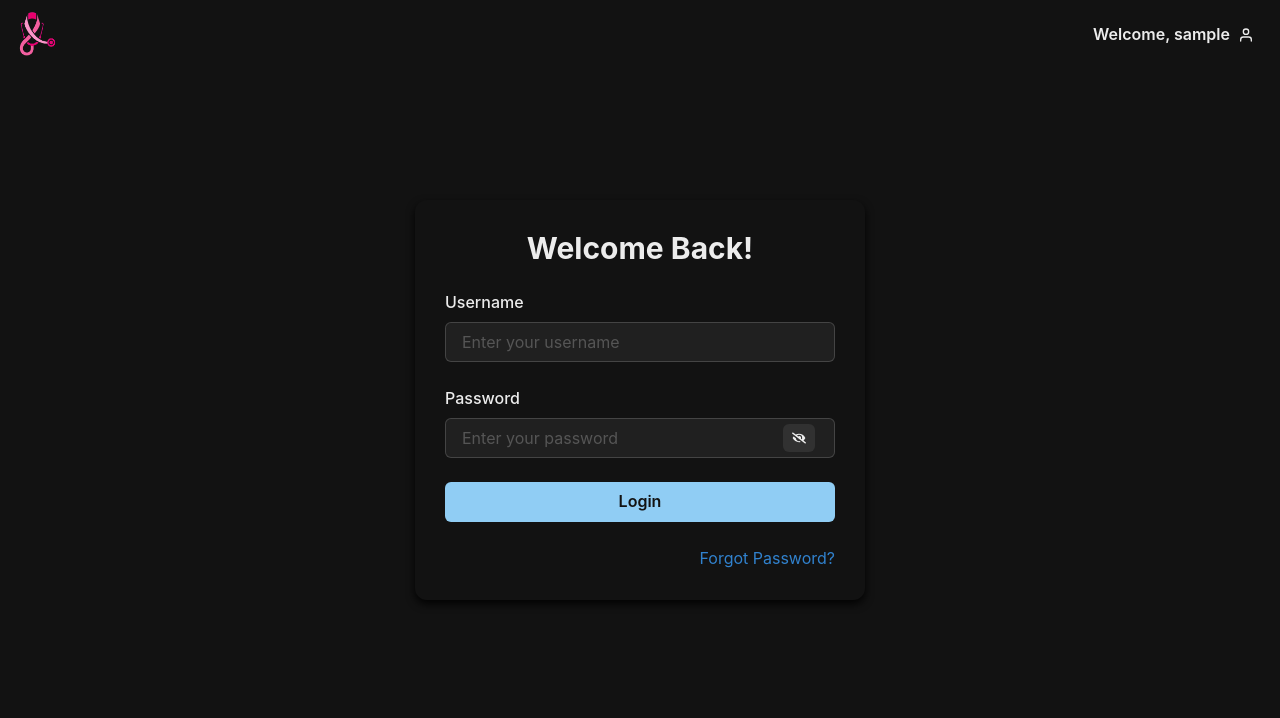
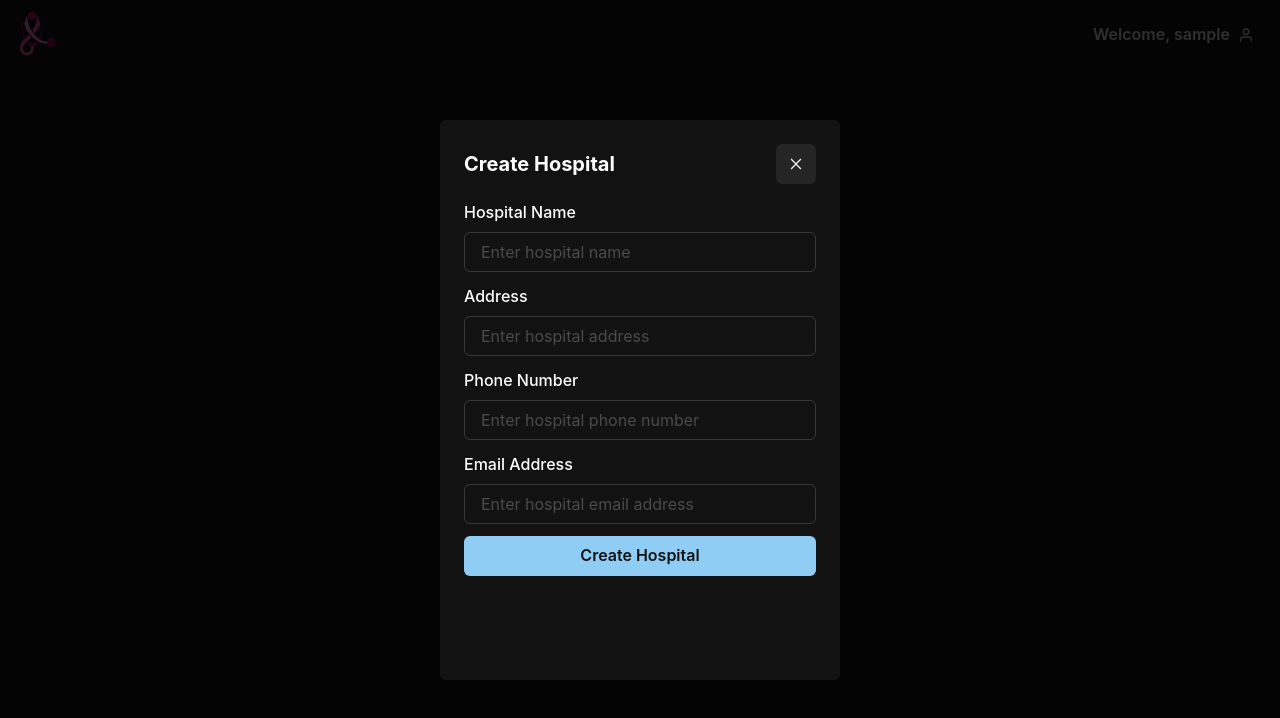
Before and after one commit to AnojAryal/CancerCellDetector-Frontend, a React (Vite) app: page /create-hospital in a window 1280 px wide. Before the commit this address led to /login. Shown: the top 718 px of the page. Built offline with nearby package versions, Linux system fonts and the light colour scheme; sample sign-in values are in the browser's storage.

Commit message:
CreateHospital component created

```diff
--- a/src/App.tsx
+++ b/src/App.tsx
@@ -10,6 +10,7 @@ import UserSetting from "./components/user/UserSetting.tsx";
 import ProtectedRoute from "./components/generic/ProtectedRoute.tsx";
 import Admin from "./components/admin/Admin.tsx";
 import ChangePassword from "./components/user/UserChangePassword.tsx";
+import CreateHospital from "./components/admin/CreateHospital.tsx";
 
 
 function App() {
@@ -46,6 +47,7 @@ function App() {
           <Route path="/change-password" element={<ChangePassword />} />
           <Route path="/settings" element={<UserSetting />} />
           <Route path="/admin" element={<Admin />} />
+          <Route path="/create-hospital" element={<CreateHospital />} />
           <Route
             path="/home"
             element={
--- a/src/components/admin/Admin.tsx
+++ b/src/components/admin/Admin.tsx
@@ -18,7 +18,7 @@ const Admin = () => {
 
   const handleCreateHospital = () => {
     console.log("create hospital clicked");
-
+    navigate("/create-hospital")
   };
 
   const handleCreateUser = () => {
--- /dev/null
+++ b/src/components/admin/CreateHospital.tsx
@@ -0,0 +1,119 @@
+import React, { useState } from "react";
+import {
+  Button,
+  FormControl,
+  FormLabel,
+  Input,
+  Heading,
+  VStack,
+  HStack,
+  IconButton,
+} from "@chakra-ui/react";
+import { AiOutlineClose } from "react-icons/ai";
+import { useNavigate } from "react-router-dom";
+import BoxGrid from "../generic/BoxGrid";
+
+const CreateHospital = () => {
+  const navigate = useNavigate();
+  const [formData, setFormData] = useState({
+    name: "",
+    address: "",
+    phone: "",
+    email: "",
+  });
+
+  const handleChange = (e: React.ChangeEvent<HTMLInputElement>) => {
+    const { name, value } = e.target;
+    setFormData((prevState) => ({
+      ...prevState,
+      [name]: value,
+    }));
+  };
+
+  const handleSubmit = (e: React.FormEvent<HTMLFormElement>) => {
+    e.preventDefault();
+    console.log("Form data:", formData);
+    setFormData({
+      name: "",
+      address: "",
+      phone: "",
+      email: "",
+    });
+  };
+
+  return (
+    <BoxGrid>
+      <HStack justifyContent="space-between" mb={4}>
+        <Heading as="h5" size="md">
+          Create Hospital
+        </Heading>
+        <IconButton
+          icon={<AiOutlineClose />}
+          onClick={() => navigate(-1)}
+          aria-label="Close"
+        />
+      </HStack>
+      <form onSubmit={handleSubmit}>
+        <VStack spacing={3} align="stretch">
+          <FormControl>
+            <FormLabel htmlFor="name">Hospital Name</FormLabel>
+            <Input
+              type="text"
+              id="name"
+              name="name"
+              value={formData.name}
+              onChange={handleChange}
+              placeholder="Enter hospital name"
+              required
+            />
+          </FormControl>
+
+          <FormControl>
+            <FormLabel htmlFor="address">Address</FormLabel>
+            <Input
+              type="text"
+              id="address"
+              name="address"
+              value={formData.address}
+              onChange={handleChange}
+              placeholder="Enter hospital address"
+              required
+            />
+          </FormControl>
+
+          <FormControl>
+            <FormLabel htmlFor="phone">Phone Number</FormLabel>
+            <Input
+              type="tel"
+              id="phone"
+              name="phone"
+              value={formData.phone}
+              onChange={handleChange}
+              placeholder="Enter hospital phone number"
+              required
+            />
+          </FormControl>
+
+          <FormControl>
+            <FormLabel htmlFor="email">Email Address</FormLabel>
+            <Input
+              type="email"
+              id="email"
+              name="email"
+              value={formData.email}
+              onChange={handleChange}
+              placeholder="Enter hospital email address"
+              required
+            />
+          </FormControl>
+
+          <Button type="submit" colorScheme="blue">
+            Create Hospital
+          </Button>
+        </VStack>
+      </form>
+    </BoxGrid>
+  );
+};
+
+export default CreateHospital;
--- a/src/components/generic/BoxGrid.tsx
+++ b/src/components/generic/BoxGrid.tsx
@@ -34,6 +34,7 @@ const BoxGrid = ({ children }: BoxGridProps) => {
         overflowY="auto"
         p={6}
         position="relative"
+        overflow= "hidden"
       >
         {children}
       </Box>
```
